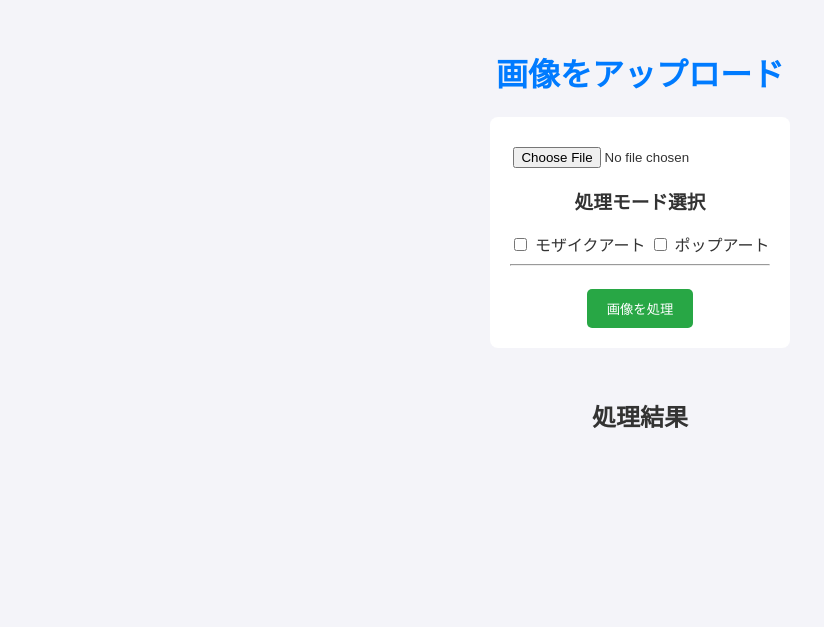
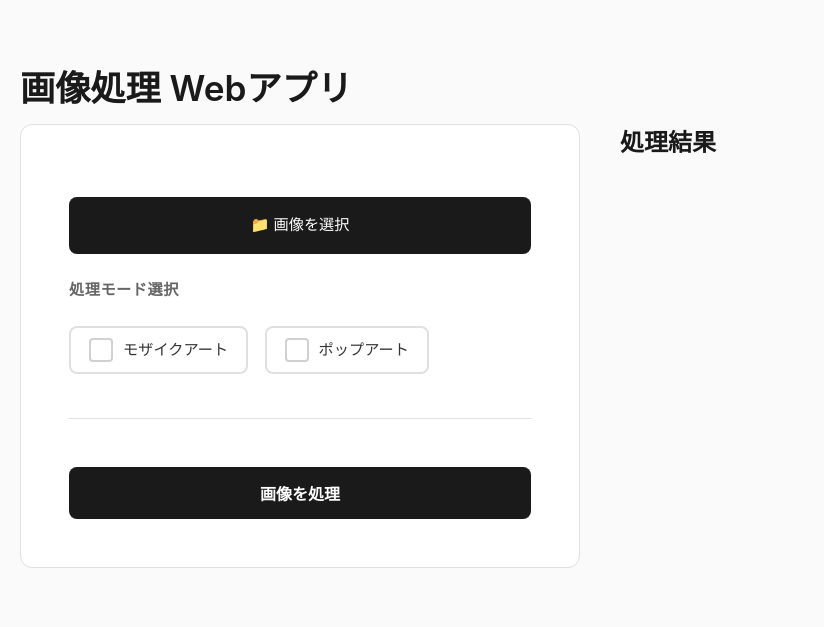
Before and after one commit to grreatmoon/mosaic-app, a Flask app: page / in a window 1280 px wide. Shown: the top 627 px of the page, without its empty margins (0-824 px from the left). Run offline with Flask 3, Linux system fonts and the light colour scheme.

Commit message:
changed the UI

```diff
--- a/static/style.css
+++ b/static/style.css
@@ -1,62 +1,293 @@
-body{
-    font-family:Arial,sans-serif;
-    background-color: #f4f4f9;
-    color: #333;
-    text-align:center;
-    padding:20px;
+* {
+    margin: 0;
+    padding: 0;
+    box-sizing: border-box;
 }
 
-h1{
-    color: #007bff;
+body {
+    font-family: -apple-system, BlinkMacSystemFont, 'Segoe UI', sans-serif;
+    background-color: #fafafa;
+    color: #1a1a1a;
+    padding: 60px 20px;
+    line-height: 1.6;
 }
 
-#image-form{
-    background: #fff;
-    padding: 20px;
-    border-radius:8px;
-    box-shadow:0 4px 6ps rgba(0,0,0,0.1);
-    display:inline-block;
-    margin-bottom:30px;
+.container {
+    display: flex;
+    gap: 40px;
+    max-width: 1400px;
+    margin: 0 auto;
+    align-items: flex-start;
 }
 
-input[type="range"],input[type="file"]{
-    display: block;
-    margin: 10px auto;
+.left-panel {
+    flex: 0 0 560px;
 }
 
-button{
-    background-color: #28a745;
+.right-panel {
+    flex: 1;
+    min-width: 0;
+}
+
+h1 {
+    font-size: 2.2rem;
+    font-weight: 600;
+    margin-bottom: 8px;
+    color: #1a1a1a;
+}
+
+h2 {
+    font-size: 1.5rem;
+    font-weight: 600;
+    margin-top: 0;
+    margin-bottom: 24px;
+    color: #1a1a1a;
+}
+
+h3 {
+    font-size: 0.95rem;
+    font-weight: 600;
+    text-transform: uppercase;
+    letter-spacing: 0.5px;
+    color: #666;
+    margin: 24px 0 16px 0;
+}
+
+#image-form {
+    background: white;
+    padding: 48px;
+    border-radius: 12px;
+    border: 1px solid #e0e0e0;
+    width: 100%;
+}
+
+/* ファイル入力 */
+input[type="file"] {
+    display: none;
+}
+
+.file-upload-wrapper {
+    margin: 24px 0;
+}
+
+.file-upload-label {
+    display: block;
+    padding: 16px 24px;
+    background: #1a1a1a;
     color: white;
-    padding: 10px 20px;
+    border-radius: 8px;
+    cursor: pointer;
+    transition: background 0.2s;
+    font-weight: 500;
+    text-align: center;
+}
+
+.file-upload-label:hover {
+    background: #333;
+}
+
+.file-name {
+    display: block;
+    margin-top: 12px;
+    color: #666;
+    font-size: 0.9rem;
+}
+
+/* チェックボックス */
+.checkbox-wrapper {
+    display: inline-block;
+    margin: 8px 12px 8px 0;
+}
+
+input[type="checkbox"] {
+    display: none;
+}
+
+.checkbox-label {
+    display: inline-flex;
+    align-items: center;
+    cursor: pointer;
+    padding: 10px 18px;
+    border: 2px solid #e0e0e0;
+    border-radius: 8px;
+    transition: all 0.2s;
+    font-weight: 500;
+    font-size: 0.95rem;
+    background: white;
+}
+
+.checkbox-label::before {
+    content: '';
+    display: inline-flex;
+    align-items: center;
+    justify-content: center;
+    width: 20px;
+    height: 20px;
+    border: 2px solid #d0d0d0;
+    border-radius: 4px;
+    margin-right: 10px;
+    transition: all 0.2s;
+    background: white;
+    flex-shrink: 0;
+}
+
+.checkbox-label:hover {
+    border-color: #1a1a1a;
+}
+
+.checkbox-label:hover::before {
+    border-color: #999;
+}
+
+input[type="checkbox"]:checked + .checkbox-label {
+    border-color: #1a1a1a;
+}
+
+input[type="checkbox"]:checked + .checkbox-label::before {
+    background: #1a1a1a;
+    border-color: #1a1a1a;
+    content: '✓';
+    font-size: 14px;
+    font-weight: bold;
+    color: white;
+}
+
+/* スライダー */
+.slider-wrapper {
+    margin: 24px 0;
+    padding: 20px;
+    background: #f5f5f5;
+    border-radius: 8px;
+}
+
+label {
+    display: block;
+    color: #333;
+    font-weight: 500;
+    margin-bottom: 12px;
+    font-size: 0.95rem;
+}
+
+input[type="range"] {
+    width: 100%;
+    height: 6px;
+    border-radius: 3px;
+    background: #d0d0d0;
+    outline: none;
+    -webkit-appearance: none;
+    margin: 16px 0;
+}
+
+input[type="range"]::-webkit-slider-thumb {
+    -webkit-appearance: none;
+    appearance: none;
+    width: 20px;
+    height: 20px;
+    border-radius: 50%;
+    background: #1a1a1a;
+    cursor: pointer;
+}
+
+input[type="range"]::-moz-range-thumb {
+    width: 20px;
+    height: 20px;
+    border-radius: 50%;
+    background: #1a1a1a;
+    cursor: pointer;
     border: none;
-    border-radius: 5px;
+}
+
+output {
+    display: inline-block;
+    padding: 4px 12px;
+    background: #1a1a1a;
+    color: white;
+    border-radius: 4px;
+    font-weight: 600;
+    font-size: 0.9rem;
+}
+
+button {
+    background: #1a1a1a;
+    color: white;
+    padding: 14px 32px;
+    border: none;
+    border-radius: 8px;
     cursor: pointer;
-    margin-top: 15px;
+    margin-top: 24px;
+    font-size: 1rem;
+    font-weight: 600;
+    transition: background 0.2s;
+    width: 100%;
+}
+
+button:hover {
+    background: #333;
+}
+
+button:active {
+    background: #000;
+}
+
+#result {
+    text-align: center;
+    margin-top: 40px;
+}
+
+#time-display {
+    background: white;
+    display: inline-block;
+    padding: 12px 24px;
+    border-radius: 8px;
+    font-weight: 600;
+    color: #1a1a1a;
+    margin-bottom: 24px;
+    border: 1px solid #e0e0e0;
+    font-size: 0.95rem;
 }
 
 #processed-image {
     display: block;
-    margin-left:auto;
-    margin-right:auto;
-
-    max-width: 800px;
-    max-height: 80vh;
+    margin: 24px auto;
+    max-width: 90%;
+    max-height: 70vh;
     width: auto;
     height: auto;
-
-    border: 1px solid #ccc;
-    box-shadow: 0 2px 4px rgba(0, 0, 0, 0.1);
+    border-radius: 8px;
+    border: 1px solid #e0e0e0;
 }
 
-#result {
-    text-align: center;
-    margin-top: 30px;
-    max-height: 90vh;
-    overflow: auto;
+hr {
+    border: none;
+    height: 1px;
+    background: #e0e0e0;
+    margin: 24px 0;
 }
 
-#time-display {
-    text-align: center;
-    font-weight: bold;
-    margin-bottom: 20px;
+/* レスポンシブ */
+@media (max-width: 768px) {
+    body {
+        padding: 40px 16px;
+    }
+
+    .container {
+        flex-direction: column;
+    }
+
+    .left-panel {
+        flex: 1;
+        width: 100%;
+    }
+
+    h1 {
+        font-size: 1.8rem;
+    }
+
+    #image-form {
+        padding: 32px 24px;
+    }
+
+    button {
+        padding: 12px 24px;
+    }
 }
--- a/templates/index.html
+++ b/templates/index.html
@@ -6,39 +6,54 @@
     <link rel="stylesheet" href="{{ url_for('static',filename='style.css')}}">
 </head>
 <body>
-    <h1>画像をアップロード</h1>
+    <h1>画像処理 Webアプリ</h1>
 
+    <div class="container">
+        <!-- 左パネル：フォーム部分 -->
+        <div class="left-panel">
             <form id="image-form" enctype="multipart/form-data">
-        <input type="file" name="file" accept="image/*" required>
+                <div class="file-upload-wrapper">
+                    <input type="file" name="file" id="file-input" accept="image/*" required>
+                    <label for="file-input" class="file-upload-label">
+                        📁 画像を選択
+                    </label>
+                    <span class="file-name" id="file-name"></span>
+                </div>
 
                 <h3>処理モード選択</h3>
+                <div class="checkbox-wrapper">
                     <input type="checkbox" name="mode_mosaic" id="mode-mosaic" onclick="toggleParams()">
-        <!-- checkedはページが読み込まれたときにデフォルトでチェックが入っているようにすること.Onclickでボタンが押されたらtoggleParams()関数を呼び出している -->
-        <label for="mode-mosaic">モザイクアート</label>
+                    <label for="mode-mosaic" class="checkbox-label">モザイクアート</label>
+                </div>
+                <div class="checkbox-wrapper">
                     <input type="checkbox" name="mode_popart" id="mode-popart" onclick="toggleParams()">
-        <label for="mode-popart">ポップアート</label>
+                    <label for="mode-popart" class="checkbox-label">ポップアート</label>
+                </div>
                 <hr>
 
-        <div id="mosaic-params">
+                <div id="mosaic-params" class="slider-wrapper">
                     <label for="mosaic_level">モザイクの粗さ:</label>
                     <input type="range" name="mosaic_level" id="mosaic_level_slider" min="2" max="50" value="10" oninput="this.nextElementSibling.value=this.value">
                     <output>10</output>
                 </div>
 
-        <div id="popart-params" style="display:none;">
-            <!-- 最初は非表示.noneが非表示でblockが表示.非表示だとdiv領域が消えて元あった空間に他の内容が詰めて表示される. -->
+                <div id="popart-params" class="slider-wrapper" style="display:none;">
                     <label for="hue_shift">色相シフト</label>
                     <input type="range" name="hue_shift" id="hue_shift_slider" min="0" max="255" value="100" oninput="this.nextElementSibling.value=this.value">
                     <output>100</output>
                 </div>
                 <button type="submit" id="submit-btn">画像を処理</button>
             </form>
+        </div>
 
+        <!-- 右パネル：処理結果 -->
+        <div class="right-panel">
             <h2>処理結果</h2>
             <div id="result">
-        <p id="time-display" style="font-weight: bold; margin-bottom: 10px; display:none;"></p>
-        <img id="processed-image" src="" style="max-width: 100%; display: none;"alt="処理結果の画像">
-        <!-- display noneで画像を非表示状態にしている -->
+                <p id="time-display" style="display:none;"></p>
+                <img id="processed-image" src="" style="display: none;" alt="処理結果の画像">
+            </div>
+        </div>
     </div>
 
     <script>
@@ -82,6 +97,15 @@
             document.getElementById('popart-params').style.display=isPopart?'block' : 'none';
         }
         toggleParams(); //初期表示のために一度呼び出している
+    // ファイル名表示用のコード
+        document.getElementById('file-input').addEventListener('change', function(e) {
+            const fileName = e.target.files[0]?.name || '';
+            document.getElementById('file-name').textContent = fileName ? `選択: ${fileName}` : '';
+        });
+        document.getElementById('file-input').addEventListener('change', function(e) {
+        const fileName = e.target.files[0]?.name || '';
+        document.getElementById('file-name').textContent = fileName ? `選択: ${fileName}` : '';
+        });
     </script>
 
 </body>
```
Lines whose indentation alone changed are shown as unchanged.
